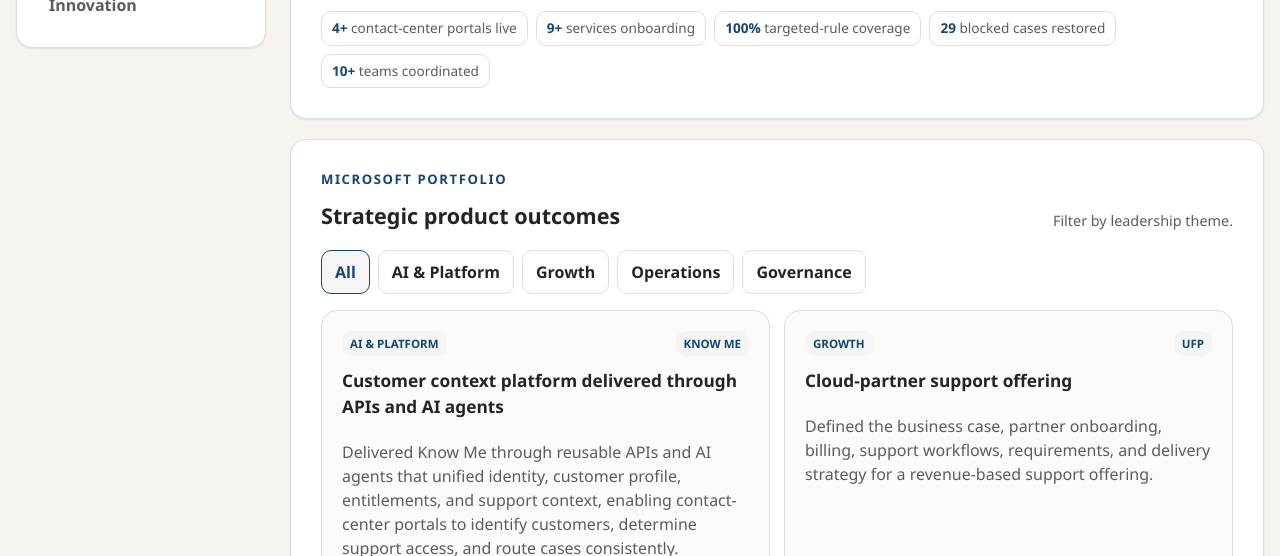
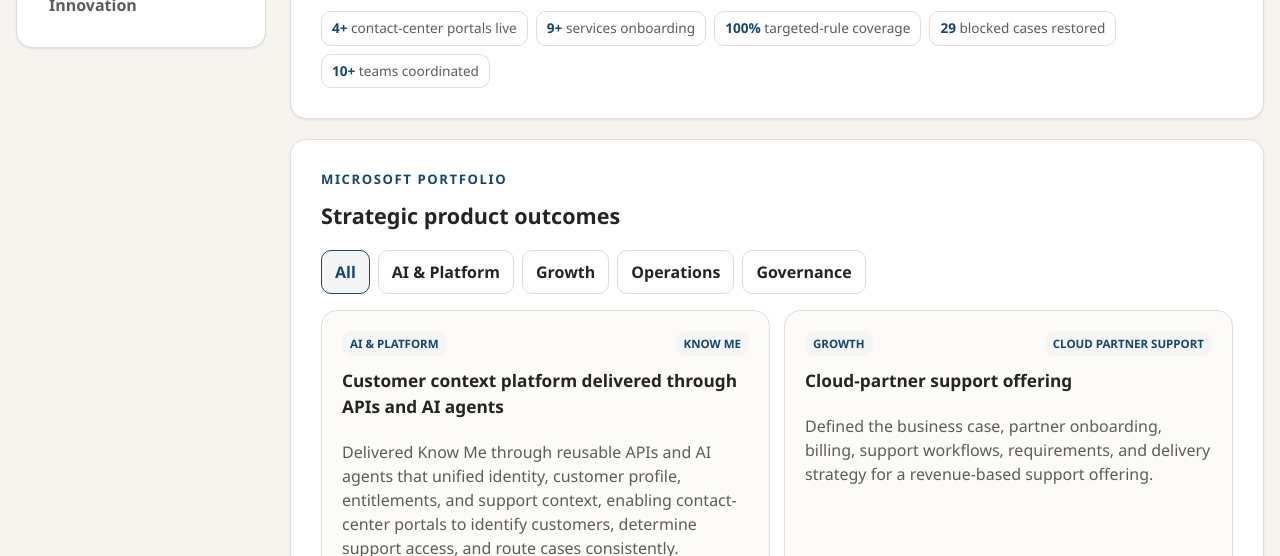
Before and after one commit to leilasahebjamee-cmd/Profile, a plain HTML site: page index.html in a window 1280 px wide. Shown: the part 649-1205 px from the top of the page. Drawn offline with Linux system fonts and the light colour scheme.

Commit message:
Add files via upload

```diff
--- a/index.html
+++ b/index.html
@@ -546,7 +546,6 @@
       <section class="panel" id="portfolio">
         <div class="section-header">
           <div><div class="eyebrow">Microsoft portfolio</div><h2>Strategic product outcomes</h2></div>
-          <p>Filter by leadership theme.</p>
         </div>
         <div class="filters" role="group" aria-label="Portfolio filters">
           <button class="active" type="button" data-filter="all">All</button>
@@ -563,7 +562,7 @@
             <div class="result">4+ contact-center portals live · 9+ downstream services onboarding · reduced support-case misrouting</div>
           </article>
           <article class="project" data-category="growth operations">
-            <div class="project-top"><span class="tag">Growth</span><span class="tag">UfP</span></div>
+            <div class="project-top"><span class="tag">Growth</span><span class="tag">Cloud Partner Support</span></div>
             <h3>Cloud-partner support offering</h3>
             <p>Defined the business case, partner onboarding, billing, support workflows, requirements, and delivery strategy for a revenue-based support offering.</p>
             <div class="result">67% initial billing activation · estimated ~$250K annualized billing run rate · projected $1.2B five-year opportunity</div>
```
